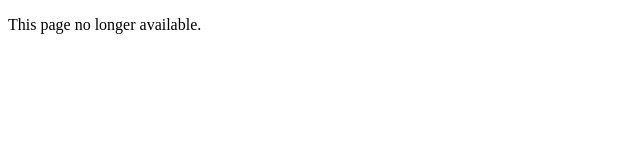
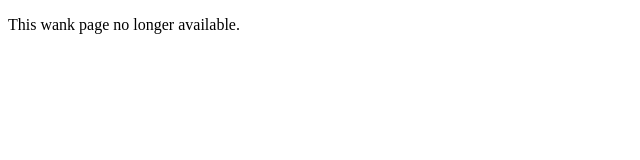
Before and after one commit to dancercandace/dancercandace.github.io, a plain HTML site: page index.html in a window 1280 px wide. Shown: the full height of the page, 0-640 px from the left. Drawn offline with Linux system fonts and the light colour scheme.

Commit message:
Update index.html
Added a word to the go away message for test purposes.

```diff
--- a/index.html
+++ b/index.html
@@ -3,6 +3,6 @@
 
 <html>
 <body>
-<p>This page no longer available.
+<p>This wank page no longer available.
 </body>
 </html>
```
